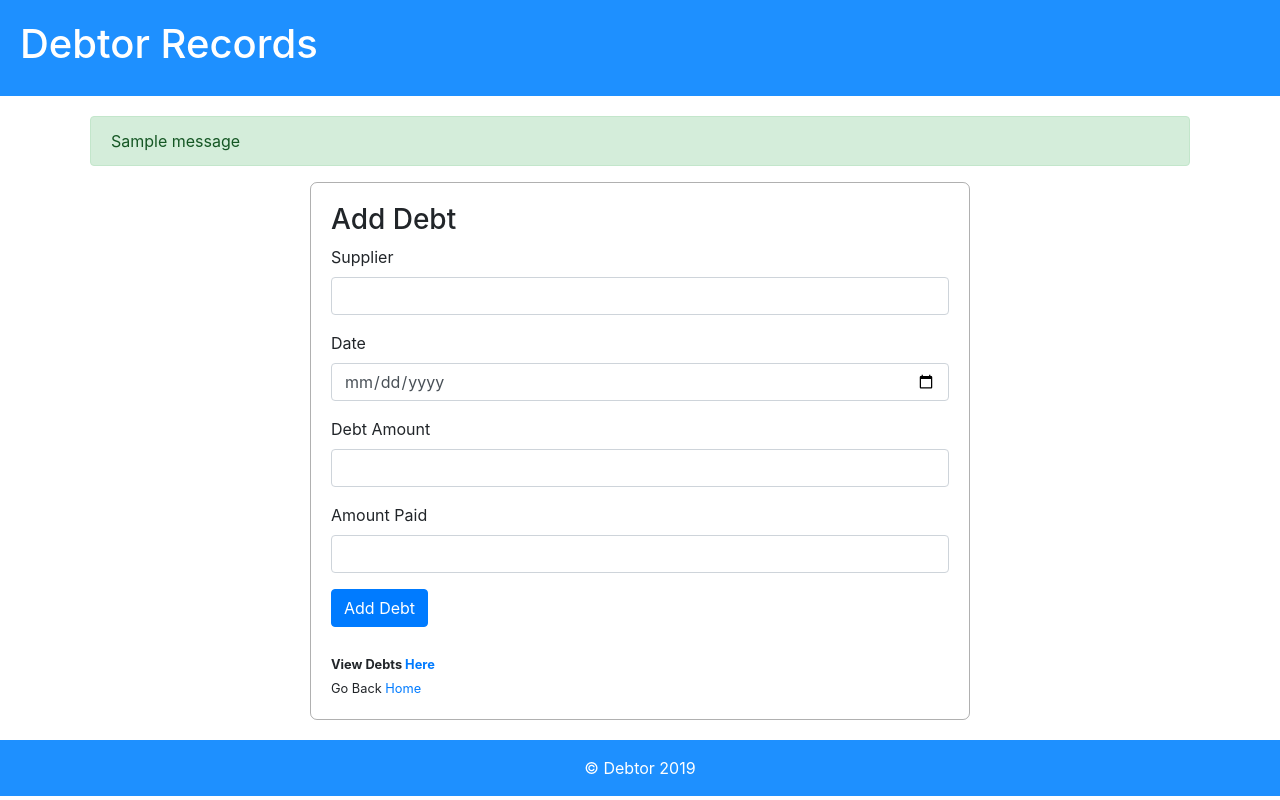
After one commit to jod35/Debtor, a Flask app: template debtor/templates/details.html in a window 1280 px wide. The commit adds this page. Run offline with Flask 2, Linux system fonts and the light colour scheme; the template is opened without the code that fills it: most values are stand-ins (such as "Sample title", 1, 10 or a date in 2020); one stand-in notice (Sample message) is shown; some libraries are stand-ins or nearby versions.

Commit message:
debt details' management front-end

```diff
--- a/debtor/static/main.css
+++ b/debtor/static/main.css
@@ -26,6 +26,7 @@ footer{
 }
 .dash{
     display: flex;
+    justify-content: space-evenly;
 }
 .list-group-item:hover{
     background-color: dodgerblue;
@@ -43,9 +44,7 @@ footer{
 .not-paid{
     color: red;
 }
-table{
-    border: 1px solid dodgerblue;
-}
+
 th{
     background-color: dodgerblue;
     color: white;
--- /dev/null
+++ b/debtor/templates/details.html
@@ -0,0 +1,47 @@
+{% extends 'layout.html' %}
+{% block body %}
+   {% with messages =get_flashed_messages() %}
+       {% if messages %}
+           {% for message in messages %}
+               <div class="alert alert-success">
+                    {{ message }}
+               </div>
+           {% endfor %}
+       {% endif %}
+   {% endwith %}
+
+   <div class="form">
+    <form action="{{url_for('add_debts')}}" method="post">
+        <h3>Add Debt</h3>
+        <div class="form-group">
+            <label for="name">Supplier</label>
+            <input type="text" name="s_name" id="" class="form-control">
+        </div>
+        <div class="form-group">
+            <label for="name">Date</label>
+            <input type="date" name="date_supplied" id="" class="form-control" value="{{today}}">
+        </div>
+
+        <div class="form-group">
+            <label for="name">Debt Amount</label>
+            <input type="number" name="debt_amount" id="" class="form-control">
+        </div>
+
+        <div class="form-group">
+            <label for="name">Amount Paid</label>
+            <input type="number" name="amount_paid" id="" class="form-control">
+        </div>
+
+       <input type="submit" value="Add Debt" class="btn btn-primary">
+
+    </form>
+    <br>
+    <small>
+        <b>View Debts <a href="{{url_for('view_debts')}}">Here</a></b>
+        <br>
+        Go Back <a href="{{url_for('user_dashboard')}}">Home</a>
+        <br>
+
+    </small>
+   </div>
+{% endblock body %}
```
Also changed, not shown: debtor/templates/debts.html (+14 -2 lines), debtor/templates/lists.html (+9 -4 lines).
